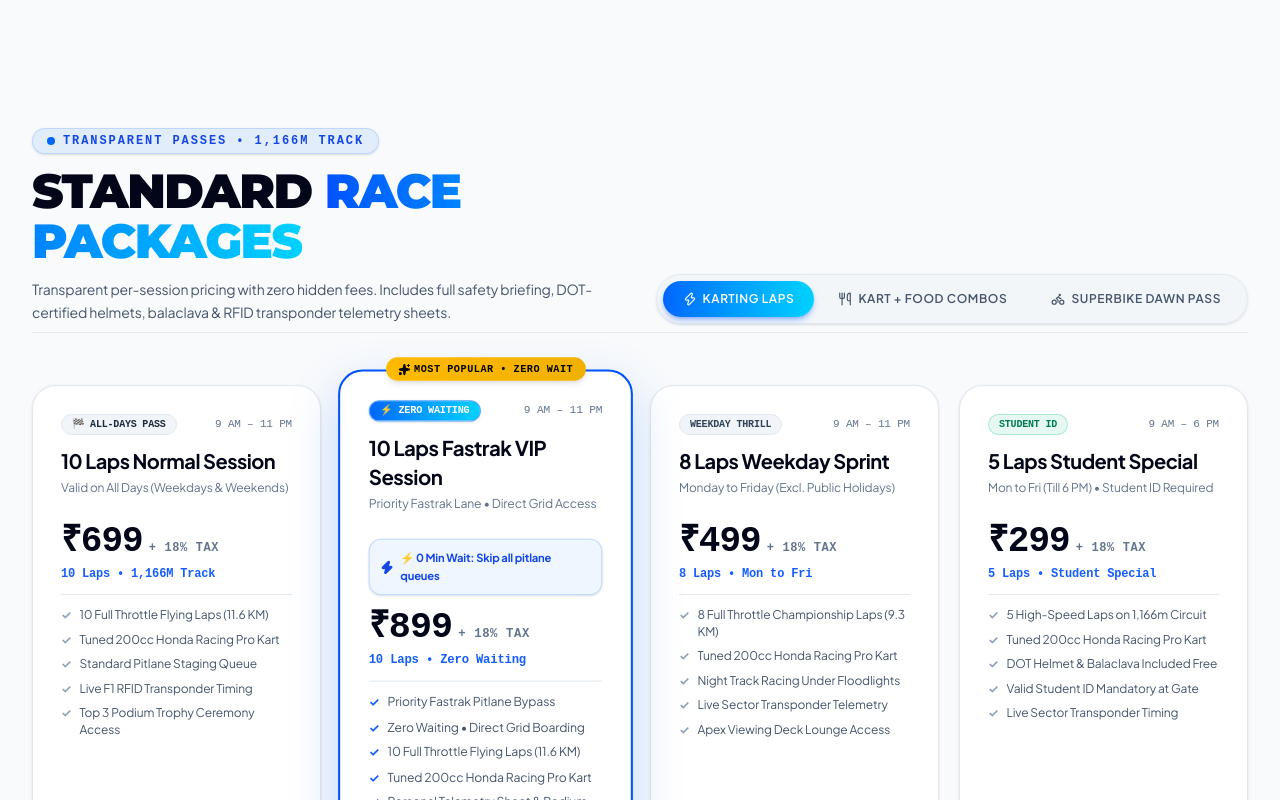
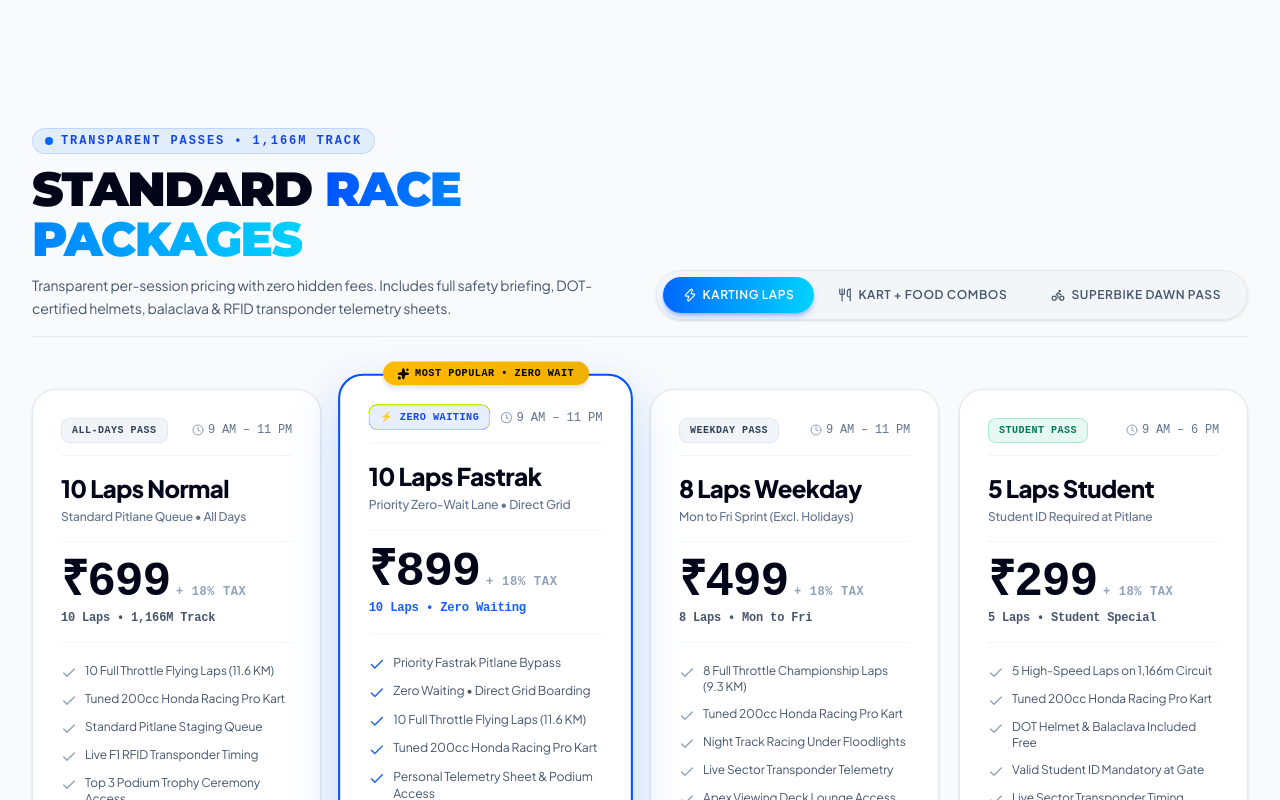
Before and after one commit to patrickabrahamprince/Velocity, a React (Vite) app: page / in a window 1280 px wide. Shown: the part 4820-5620 px from the top of the page. Built offline with nearby package versions, Linux system fonts and the light colour scheme.

Commit message:
fix(pricing): clean and align card headers with unified divider, punchy titles, and identical horizontal baseline

```diff
--- a/src/components/PricingSection.tsx
+++ b/src/components/PricingSection.tsx
@@ -8,40 +8,40 @@ import {
   Clock,
   ShieldCheck,
   Sparkles,
-  Check,
-  ChevronRight
+  Check
 } from 'lucide-react';
 import { soundFx } from '../utils/soundEngine';
 
 interface KartOffer {
   id: string;
   name: string;
+  fullName: string;
+  tagline: string;
   price: string;
   taxNote: string;
   laps: string;
   badge: string;
   badgeStyle: string;
   timing: string;
-  validity: string;
   popular?: boolean;
-  highlightPill?: string;
   features: string[];
   buttonText: string;
 }
 
-// All 4 Karting Offers in ONE single unified section
+// All 4 Karting Offers in ONE unified row with clean, aligned headers
 const allKartOffers: KartOffer[] = [
   {
     id: 'normal-10-laps',
-    name: '10 Laps Normal Session',
+    name: '10 Laps Normal',
+    fullName: '10 Laps Normal Session',
+    tagline: 'Standard Pitlane Queue • All Days',
     price: '699',
     taxNote: '+ 18% TAX',
     laps: '10 Laps • 1,166M Track',
-    badge: '🏁 ALL-DAYS PASS',
-    badgeStyle: 'bg-slate-100 text-slate-800 dark:bg-white/10 dark:text-slate-200 border-slate-200 dark:border-white/10',
+    badge: 'ALL-DAYS PASS',
+    badgeStyle: 'bg-slate-100 text-slate-700 dark:bg-white/10 dark:text-slate-300 border-slate-200 dark:border-white/10',
     popular: false,
     timing: '9 AM – 11 PM',
-    validity: 'Valid on All Days (Weekdays & Weekends)',
     features: [
       '10 Full Throttle Flying Laps (11.6 KM)',
       'Tuned 200cc Honda Racing Pro Kart',
@@ -53,16 +53,16 @@ const allKartOffers: KartOffer[] = [
   },
   {
     id: 'fastrak-10-laps',
-    name: '10 Laps Fastrak VIP Session',
+    name: '10 Laps Fastrak',
+    fullName: '10 Laps Fastrak VIP Session',
+    tagline: 'Priority Zero-Wait Lane • Direct Grid',
     price: '899',
     taxNote: '+ 18% TAX',
     laps: '10 Laps • Zero Waiting',
     badge: '⚡ ZERO WAITING',
-    badgeStyle: 'bg-gradient-to-r from-[#0066FF] to-[#00D2FF] text-white border-blue-400 font-extrabold shadow-sm',
+    badgeStyle: 'bg-blue-600/10 text-blue-700 dark:text-[#00D2FF] border-blue-500/30 font-bold',
     popular: true,
     timing: '9 AM – 11 PM',
-    validity: 'Priority Fastrak Lane • Direct Grid Access',
-    highlightPill: '⚡ 0 Min Wait: Skip all pitlane queues',
     features: [
       'Priority Fastrak Pitlane Bypass',
       'Zero Waiting • Direct Grid Boarding',
@@ -74,15 +74,16 @@ const allKartOffers: KartOffer[] = [
   },
   {
     id: 'weekday-8-laps',
-    name: '8 Laps Weekday Sprint',
+    name: '8 Laps Weekday',
+    fullName: '8 Laps Weekday Sprint',
+    tagline: 'Mon to Fri Sprint (Excl. Holidays)',
     price: '499',
     taxNote: '+ 18% TAX',
     laps: '8 Laps • Mon to Fri',
-    badge: 'WEEKDAY THRILL',
+    badge: 'WEEKDAY PASS',
     badgeStyle: 'bg-slate-100 text-slate-700 dark:bg-white/10 dark:text-slate-300 border-slate-200 dark:border-white/10',
     popular: false,
     timing: '9 AM – 11 PM',
-    validity: 'Monday to Friday (Excl. Public Holidays)',
     features: [
       '8 Full Throttle Championship Laps (9.3 KM)',
       'Tuned 200cc Honda Racing Pro Kart',
@@ -94,15 +95,16 @@ const allKartOffers: KartOffer[] = [
   },
   {
     id: 'student-5-laps',
-    name: '5 Laps Student Special',
+    name: '5 Laps Student',
+    fullName: '5 Laps Student Special',
+    tagline: 'Student ID Required at Pitlane',
     price: '299',
     taxNote: '+ 18% TAX',
     laps: '5 Laps • Student Special',
-    badge: 'STUDENT ID',
-    badgeStyle: 'bg-emerald-500/10 text-emerald-700 dark:text-emerald-400 border border-emerald-500/25 font-bold',
+    badge: 'STUDENT PASS',
+    badgeStyle: 'bg-emerald-500/10 text-emerald-700 dark:text-emerald-400 border-emerald-500/25 font-bold',
     popular: false,
     timing: '9 AM – 6 PM',
-    validity: 'Mon to Fri (Till 6 PM) • Student ID Required',
     features: [
       '5 High-Speed Laps on 1,166m Circuit',
       'Tuned 200cc Honda Racing Pro Kart',
@@ -227,14 +229,14 @@ export const PricingSection: React.FC<PricingSectionProps> = ({ onSelectPlan })
 
   return (
     <section id="pricing" className="py-16 lg:py-24 px-4 sm:px-6 lg:px-8 max-w-7xl mx-auto w-full relative">
-      {/* Background Accent Glow */}
+      {/* Background Ambient Glow */}
       <div className="absolute top-1/3 left-1/2 -translate-x-1/2 -translate-y-1/2 w-[600px] h-[300px] bg-gradient-to-r from-blue-600/10 via-[#00D2FF]/10 to-transparent blur-[120px] rounded-full pointer-events-none -z-10" />
 
       <div className="space-y-10">
         {/* Section Header */}
-        <div className="flex flex-col md:flex-row md:items-end justify-between gap-6 pb-2 border-b border-slate-200/80 dark:border-white/10">
-          <div className="space-y-3">
-            <div className="inline-flex items-center gap-2 px-3.5 py-1 rounded-full bg-blue-500/10 dark:bg-white/[0.06] border border-blue-500/20 dark:border-white/[0.12] text-xs font-bold tracking-[0.16em] uppercase text-blue-700 dark:text-sky-300 font-mono shadow-sm">
+        <div className="flex flex-col md:flex-row md:items-end justify-between gap-6 pb-4 border-b border-slate-200/80 dark:border-white/10">
+          <div className="space-y-2.5">
+            <div className="inline-flex items-center gap-2 px-3 py-1 rounded-full bg-blue-500/10 dark:bg-white/[0.06] border border-blue-500/20 dark:border-white/[0.12] text-xs font-bold tracking-[0.16em] uppercase text-blue-700 dark:text-sky-300 font-mono">
               <span className="w-2 h-2 rounded-full bg-[#0066FF] dark:bg-[#00D2FF]" />
               <span>Transparent Passes • 1,166M Track</span>
             </div>
@@ -295,10 +297,9 @@ export const PricingSection: React.FC<PricingSectionProps> = ({ onSelectPlan })
           </div>
         </div>
 
-        {/* TAB 1: ALL 4 KARTING OFFERS IN ONE SINGLE ROW / SECTION */}
+        {/* TAB 1: ALL 4 KARTING OFFERS IN ONE SINGLE ROW */}
         {activeTab === 'kart-offers' && (
           <div className="space-y-8">
-            {/* 4 Cards Grid - Fits together without tall scroll */}
             <div className="grid grid-cols-1 md:grid-cols-2 lg:grid-cols-4 gap-5 items-stretch pt-3">
               {allKartOffers.map((offer) => (
                 <div
@@ -309,10 +310,10 @@ export const PricingSection: React.FC<PricingSectionProps> = ({ onSelectPlan })
                       : 'bg-white dark:bg-[#0A0E22]/90 border border-slate-200 dark:border-white/10 hover:border-blue-400/50 shadow-sm dark:shadow-md text-slate-950 dark:text-white'
                   }`}
                 >
-                  {/* Floating Most Popular VIP Badge on Fastrak card */}
+                  {/* Floating Most Popular VIP Crown Badge on Fastrak */}
                   {offer.popular && (
                     <div className="absolute -top-3.5 left-1/2 -translate-x-1/2 whitespace-nowrap z-20">
-                      <span className="px-3 py-1 rounded-full bg-gradient-to-r from-amber-400 to-yellow-500 text-black font-extrabold text-[10px] font-mono uppercase tracking-wider shadow-md flex items-center gap-1">
+                      <span className="px-3.5 py-1 rounded-full bg-gradient-to-r from-amber-400 to-yellow-500 text-black font-extrabold text-[10px] font-mono uppercase tracking-wider shadow-md flex items-center gap-1.5">
                         <Sparkles className="w-3 h-3 fill-current" />
                         <span>MOST POPULAR • ZERO WAIT</span>
                       </span>
@@ -320,75 +321,66 @@ export const PricingSection: React.FC<PricingSectionProps> = ({ onSelectPlan })
                   )}
 
                   <div>
-                    {/* Top Header Row (Badges + Clean Timing that NEVER wraps) */}
-                    <div className="flex items-center justify-between gap-1 mb-3">
-                      <span className={`text-[10px] font-mono uppercase font-bold px-2.5 py-0.5 rounded-full border ${offer.badgeStyle}`}>
+                    {/* 1. Header Top Strip: Badge & Timing */}
+                    <div className="flex items-center justify-between gap-2 pb-3 mb-4 border-b border-slate-100 dark:border-white/5">
+                      <span className={`text-[10px] font-mono uppercase font-bold tracking-wider px-2.5 py-1 rounded-lg border ${offer.badgeStyle}`}>
                         {offer.badge}
                       </span>
-                      <span className="text-[11px] font-mono text-slate-500 dark:text-slate-400 whitespace-nowrap">
-                        {offer.timing}
+                      <span className="text-xs font-mono text-slate-500 dark:text-slate-400 flex items-center gap-1 whitespace-nowrap">
+                        <Clock className="w-3 h-3 text-slate-400 shrink-0" />
+                        <span>{offer.timing}</span>
                       </span>
                     </div>
 
-                    {/* Card Title */}
-                    <h3 className="text-xl font-bold text-slate-950 dark:text-white mb-1 tracking-tight leading-snug">
+                    {/* 2. Title & Unified 1-Line Tagline */}
+                    <div className="mb-4">
+                      <h3 className="text-2xl font-extrabold text-slate-950 dark:text-white tracking-tight leading-snug">
                         {offer.name}
                       </h3>
+                      <p className="text-xs text-slate-500 dark:text-slate-400 font-medium mt-1 truncate">
+                        {offer.tagline}
+                      </p>
+                    </div>
 
-                    {/* Validity Subtitle */}
-                    <p className="text-xs text-slate-500 dark:text-slate-400 mb-3 leading-relaxed font-sans min-h-[32px]">
-                      {offer.validity}
-                    </p>
-
-                    {/* Fastrak Highlight Pill (Only on Fastrak VIP) */}
-                    {offer.highlightPill && (
-                      <div className="p-2.5 rounded-xl bg-blue-50 dark:bg-blue-950/60 border border-blue-200 dark:border-blue-500/40 text-[11px] font-bold text-blue-700 dark:text-[#00D2FF] mb-3 flex items-center gap-1.5 shadow-sm">
-                        <Zap className="w-3.5 h-3.5 fill-current shrink-0" />
-                        <span>{offer.highlightPill}</span>
-                      </div>
-                    )}
-
-                    {/* Price Block */}
-                    <div className="my-3 pb-3 border-b border-slate-200 dark:border-white/10">
+                    {/* 3. Price Block (Horizontally aligned across all cards!) */}
+                    <div className="py-4 border-y border-slate-100 dark:border-white/10 mb-5">
                       <div className="flex items-baseline gap-1.5">
-                        <span className="text-4xl font-extrabold tracking-tight text-slate-950 dark:text-white font-mono">
+                        <span className="text-4xl sm:text-5xl font-black tracking-tight text-slate-950 dark:text-white font-mono">
                           ₹{offer.price}
                         </span>
-                        <span className="text-xs font-bold uppercase tracking-wider font-mono text-slate-500 dark:text-slate-400">
+                        <span className="text-xs font-bold uppercase tracking-wider font-mono text-slate-400 dark:text-slate-500">
                           {offer.taxNote}
                         </span>
                       </div>
-                      <div className="text-xs font-semibold mt-1 font-mono text-blue-600 dark:text-[#00D2FF]">
+                      <div className={`text-xs font-semibold mt-1 font-mono ${offer.popular ? 'text-blue-600 dark:text-[#00D2FF]' : 'text-slate-600 dark:text-slate-400'}`}>
                         {offer.laps}
                       </div>
                     </div>
 
-                    {/* Features List */}
-                    <div className="space-y-2 mb-6 text-xs text-slate-600 dark:text-slate-300 font-sans">
+                    {/* 4. Features List (Exactly 5 items each, perfect vertical balance) */}
+                    <div className="space-y-2.5 mb-6 text-xs text-slate-600 dark:text-slate-300 font-sans">
                       {offer.features.map((feat) => (
                         <div key={feat} className="flex items-start gap-2">
-                          <span className={`font-bold shrink-0 ${offer.popular ? 'text-blue-600 dark:text-[#00D2FF]' : 'text-slate-400 dark:text-slate-500'}`}>
-                            ✓
-                          </span>
+                          <Check className={`w-4 h-4 shrink-0 mt-0.5 ${offer.popular ? 'text-blue-600 dark:text-[#00D2FF]' : 'text-slate-400 dark:text-slate-500'}`} />
                           <span className="leading-snug">{feat}</span>
                         </div>
                       ))}
                     </div>
                   </div>
 
-                  {/* CTA Button */}
+                  {/* 5. CTA Button */}
                   <button
                     onClick={() => {
                       soundFx.playRev(offer.popular ? 1.4 : 1.3);
-                      onSelectPlan(offer.name, `₹${offer.price}`);
+                      onSelectPlan(offer.fullName, `₹${offer.price}`);
                     }}
-                    className={`w-full py-3.5 rounded-2xl font-bold text-xs uppercase tracking-wider transition-all duration-200 cursor-pointer flex items-center justify-center gap-1.5 active:scale-[0.98] ${
+                    className={`w-full py-3.5 px-4 rounded-2xl font-bold text-xs uppercase tracking-wider transition-all duration-200 cursor-pointer flex items-center justify-center gap-1.5 active:scale-[0.98] ${
                       offer.popular
                         ? 'bg-gradient-to-r from-[#0052FF] via-[#0066FF] to-[#00D2FF] hover:brightness-110 text-white shadow-lg shadow-blue-500/35'
                         : 'bg-slate-100 hover:bg-slate-200 dark:bg-white/10 dark:hover:bg-white/20 text-slate-950 dark:text-white border border-slate-200 dark:border-white/10'
                     }`}
                   >
-                    <span>{offer.buttonText}</span>
+                    <span className="whitespace-nowrap">{offer.buttonText}</span>
                     <ArrowRight className="w-4 h-4 shrink-0" />
                   </button>
                 </div>
@@ -417,22 +409,24 @@ export const PricingSection: React.FC<PricingSectionProps> = ({ onSelectPlan })
                 >
                   <div>
                     {/* Top Tag & Timing */}
-                    <div className="flex items-center justify-between gap-2 mb-3">
-                      <span className={`text-[10px] font-mono uppercase font-bold px-2.5 py-0.5 rounded-full ${combo.popular ? 'bg-blue-50 dark:bg-[#0052FF]/20 text-blue-700 dark:text-[#00D2FF] border border-blue-200 dark:border-[#0052FF]/40' : 'bg-slate-100 dark:bg-white/10 text-slate-700 dark:text-slate-300 border border-slate-200 dark:border-white/10'}`}>
+                    <div className="flex items-center justify-between gap-2 pb-3 mb-4 border-b border-slate-100 dark:border-white/5">
+                      <span className={`text-[10px] font-mono uppercase font-bold px-2.5 py-1 rounded-lg ${combo.popular ? 'bg-blue-50 dark:bg-[#0052FF]/20 text-blue-700 dark:text-[#00D2FF] border border-blue-200 dark:border-[#0052FF]/40' : 'bg-slate-100 dark:bg-white/10 text-slate-700 dark:text-slate-300 border border-slate-200 dark:border-white/10'}`}>
                         {combo.badge}
                       </span>
-                      <span className="text-xs font-mono text-slate-500 dark:text-slate-400">
-                        {combo.timing}
+                      <span className="text-xs font-mono text-slate-500 dark:text-slate-400 flex items-center gap-1">
+                        <Clock className="w-3 h-3 text-slate-400 shrink-0" />
+                        <span>{combo.timing}</span>
                       </span>
                     </div>
 
-                    <h3 className="font-bold text-xl text-slate-900 dark:text-white mb-1 tracking-tight">
+                    <div className="mb-4">
+                      <h3 className="font-bold text-xl text-slate-900 dark:text-white tracking-tight">
                         {combo.name}
                       </h3>
-
-                    <p className="text-xs text-slate-500 dark:text-slate-400 mb-4 leading-relaxed font-sans">
+                      <p className="text-xs text-slate-500 dark:text-slate-400 font-medium mt-1">
                         {combo.validity}
                       </p>
+                    </div>
 
                     {combo.foodIncluded && (
                       <div className="p-3 rounded-2xl bg-slate-50 dark:bg-white/5 border border-slate-200 dark:border-white/10 text-xs font-medium text-slate-800 dark:text-slate-200 mb-4 flex items-center gap-2">
@@ -460,7 +454,7 @@ export const PricingSection: React.FC<PricingSectionProps> = ({ onSelectPlan })
                     <div className="space-y-2 mb-6 text-xs text-slate-600 dark:text-slate-300 font-sans">
                       {combo.features.map((feat) => (
                         <div key={feat} className="flex items-start gap-2">
-                          <span className="text-blue-600 dark:text-[#00D2FF] font-bold shrink-0">+</span>
+                          <Check className="w-4 h-4 text-blue-600 dark:text-[#00D2FF] shrink-0 mt-0.5" />
                           <span className="leading-snug">{feat}</span>
                         </div>
                       ))}
@@ -479,7 +473,7 @@ export const PricingSection: React.FC<PricingSectionProps> = ({ onSelectPlan })
                     }`}
                   >
                     <span>{combo.buttonText}</span>
-                    <ArrowRight className="w-4 h-4" />
+                    <ArrowRight className="w-4 h-4 shrink-0" />
                   </button>
                 </div>
               ))}
@@ -500,12 +494,13 @@ export const PricingSection: React.FC<PricingSectionProps> = ({ onSelectPlan })
               {/* Product 1: 15-Minute Track Session */}
               <div className="rounded-[28px] bg-white dark:bg-[#0A0E1F]/95 p-8 border border-slate-200 dark:border-white/10 flex flex-col justify-between shadow-sm dark:shadow-xl relative hover:border-amber-400/50 transition-all text-slate-900 dark:text-white">
                 <div className="space-y-5">
-                  <div className="flex items-center justify-between">
-                    <span className="px-3.5 py-1 rounded-full bg-slate-100 dark:bg-white/10 text-slate-800 dark:text-amber-400 font-bold text-xs uppercase tracking-wider font-mono">
+                  <div className="flex items-center justify-between pb-3 border-b border-slate-100 dark:border-white/5">
+                    <span className="px-3 py-1 rounded-lg bg-slate-100 dark:bg-white/10 text-slate-800 dark:text-amber-400 font-bold text-xs uppercase tracking-wider font-mono">
                       {bikeOffers[0].badge}
                     </span>
-                    <span className="text-xs font-mono text-slate-500 dark:text-slate-400">
-                      Subject to Track Availability
+                    <span className="text-xs font-mono text-slate-500 dark:text-slate-400 flex items-center gap-1">
+                      <Clock className="w-3 h-3 text-slate-400 shrink-0" />
+                      <span>Subject to Track Availability</span>
                     </span>
                   </div>
 
@@ -537,7 +532,7 @@ export const PricingSection: React.FC<PricingSectionProps> = ({ onSelectPlan })
                   <div className="space-y-2.5 text-xs text-slate-600 dark:text-slate-300 font-sans">
                     {bikeOffers[0].features.map((feat) => (
                       <div key={feat} className="flex items-start gap-2">
-                        <span className="text-amber-500 font-bold shrink-0">✓</span>
+                        <Check className="w-4 h-4 text-amber-500 shrink-0 mt-0.5" />
                         <span className="leading-snug">{feat}</span>
                       </div>
                     ))}
@@ -553,7 +548,7 @@ export const PricingSection: React.FC<PricingSectionProps> = ({ onSelectPlan })
                     className="w-full py-4 rounded-2xl bg-slate-900 dark:bg-white text-white dark:text-black font-bold text-xs uppercase tracking-wider hover:brightness-110 shadow-md transition-all cursor-pointer flex items-center justify-center gap-2"
                   >
                     <span>Book 15-Min Session (₹500)</span>
-                    <ArrowRight className="w-4 h-4" />
+                    <ArrowRight className="w-4 h-4 shrink-0" />
                   </button>
 
                   <a
@@ -571,8 +566,8 @@ export const PricingSection: React.FC<PricingSectionProps> = ({ onSelectPlan })
               <div className="rounded-[28px] p-1.5 bg-gradient-to-b from-amber-500/30 via-amber-500/10 to-transparent border border-amber-400 dark:border-amber-500/50 shadow-xl relative text-slate-900 dark:text-white">
                 <div className="rounded-[24px] bg-white dark:bg-[#0A0E1F]/95 p-8 h-full flex flex-col justify-between">
                   <div className="space-y-5">
-                    <div className="flex items-center justify-between">
-                      <span className="px-3.5 py-1 rounded-full bg-amber-400 text-black font-bold text-xs uppercase tracking-wider">
+                    <div className="flex items-center justify-between pb-3 border-b border-slate-100 dark:border-white/5">
+                      <span className="px-3 py-1 rounded-lg bg-amber-400 text-black font-bold text-xs uppercase tracking-wider">
                         {bikeOffers[1].badge}
                       </span>
                       <span className="text-xs font-mono text-amber-600 dark:text-amber-400 font-bold">
@@ -622,7 +617,7 @@ export const PricingSection: React.FC<PricingSectionProps> = ({ onSelectPlan })
                     <div className="space-y-2.5 text-xs text-slate-600 dark:text-slate-300 font-sans">
                       {bikeOffers[1].features.map((feat) => (
                         <div key={feat} className="flex items-start gap-2">
-                          <span className="text-amber-500 font-bold shrink-0">✓</span>
+                          <Check className="w-4 h-4 text-amber-500 shrink-0 mt-0.5" />
                           <span className="leading-snug">{feat}</span>
                         </div>
                       ))}
@@ -638,7 +633,7 @@ export const PricingSection: React.FC<PricingSectionProps> = ({ onSelectPlan })
                       className="w-full py-4 rounded-2xl bg-gradient-to-r from-amber-400 to-yellow-500 hover:brightness-110 text-black font-extrabold text-xs uppercase tracking-wider shadow-lg transition-all cursor-pointer flex items-center justify-center gap-2"
                     >
                       <span>Book Dawn Bike Slot (₹1500)</span>
-                      <ArrowRight className="w-4 h-4 text-black" />
+                      <ArrowRight className="w-4 h-4 text-black shrink-0" />
                     </button>
 
                     <a
```
Lines whose indentation alone changed are shown as unchanged.
